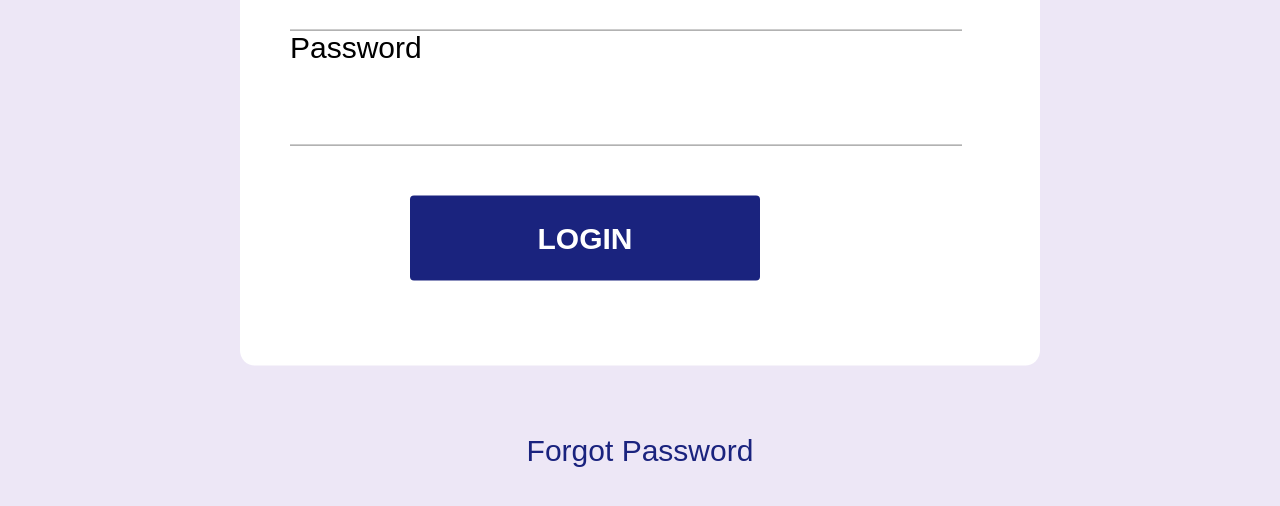
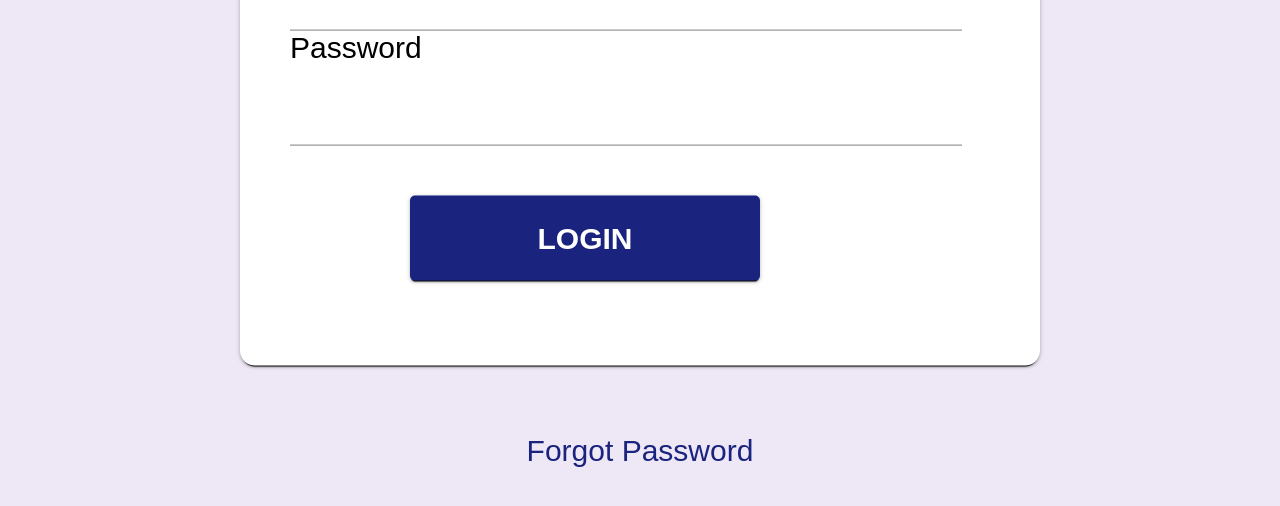
Before and after one commit to JulianaOsemeke/MIRA_Task2, a plain HTML site: page index.html in a window 1280 px wide. Shown: the part 444-950 px from the top of the page. Drawn offline with Linux system fonts and the light colour scheme.

Commit message:
modified style.css file

```diff
--- a/style.css
+++ b/style.css
@@ -64,11 +64,12 @@ a{
 
 
     background-color: white;
-
     padding: 50px;
     width: 800px;
     height: 500px;
     border-radius: 15px;
+    box-shadow: 0 2px 2px 0 rgba(0,0,0,0.14), 0 3px 1px -2px rgba(0,0,0,1.2), 0 1px 5px 0 rgba(0,0,0,0.2);
+    cursor: pointer;
 
 
 }
@@ -80,6 +81,7 @@ a{
     transform: translate(-50%,-20%);
     box-sizing: border-box;
     padding: 50px;
+
 
 }
 
@@ -116,8 +118,8 @@ a.password,h3{
     font-weight: 600;
     align-content: center;
     border: none;
-    border-radius: 4px;
+    border-radius: 5px;
     margin-left: 15vh;
     margin-top: 2vh;
-
+    box-shadow:0 2px 2px 0 rgba(0,0,0,0.14), 0 3px 1px -2px rgba(0,0,0,1.2), 0 1px 5px 0 rgba(0,0,0,0.2);
 }
```
Also changed, not shown: index.html (+0 -1 lines).
